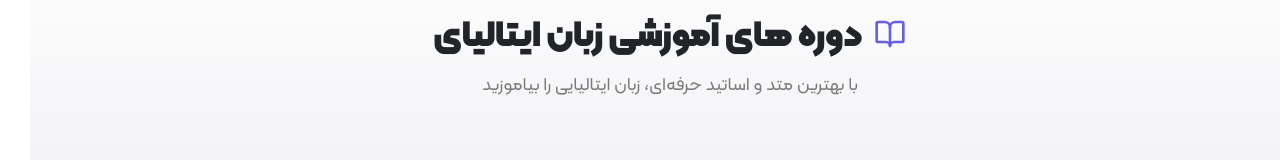
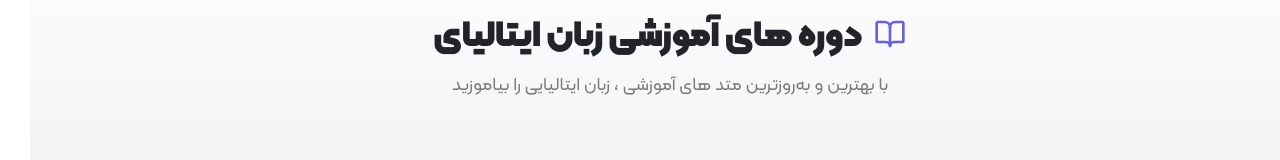
Before and after one commit to a-meraji/mimmo-frontend, a Next.js app: page / in a window 1280 px wide. Shown: the part 778-938 px from the top of the page. Built offline with nearby package versions, Linux system fonts and the light colour scheme; no server answers.

Commit message:
some little changes

```diff
--- a/components/home/PackageConteiner.jsx
+++ b/components/home/PackageConteiner.jsx
@@ -12,7 +12,7 @@ export default function PackageConteiner({title}){
                     </h2>
                 </div>
                 <p className="text-text-gray text-lg">
-                    با بهترین متد و اساتید حرفه‌ای، زبان ایتالیایی را بیاموزید
+                    با بهترین و به‌روزترین متد های آموزشی ، زبان ایتالیایی را بیاموزید
                 </p>
             </div>
             <PackagesCarousel />
```
